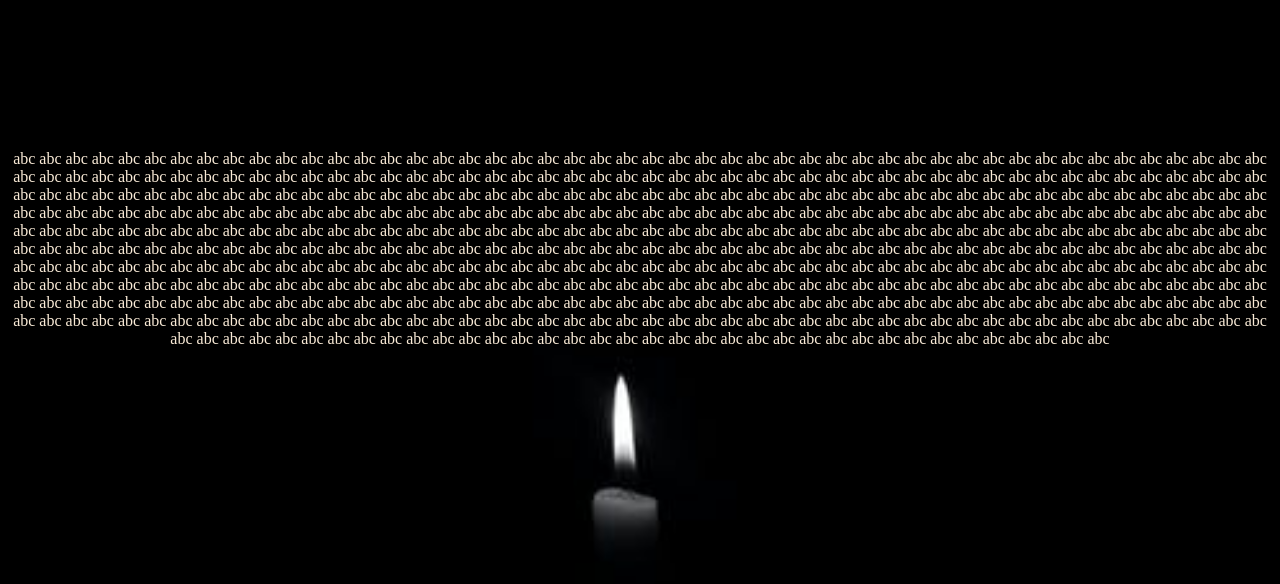
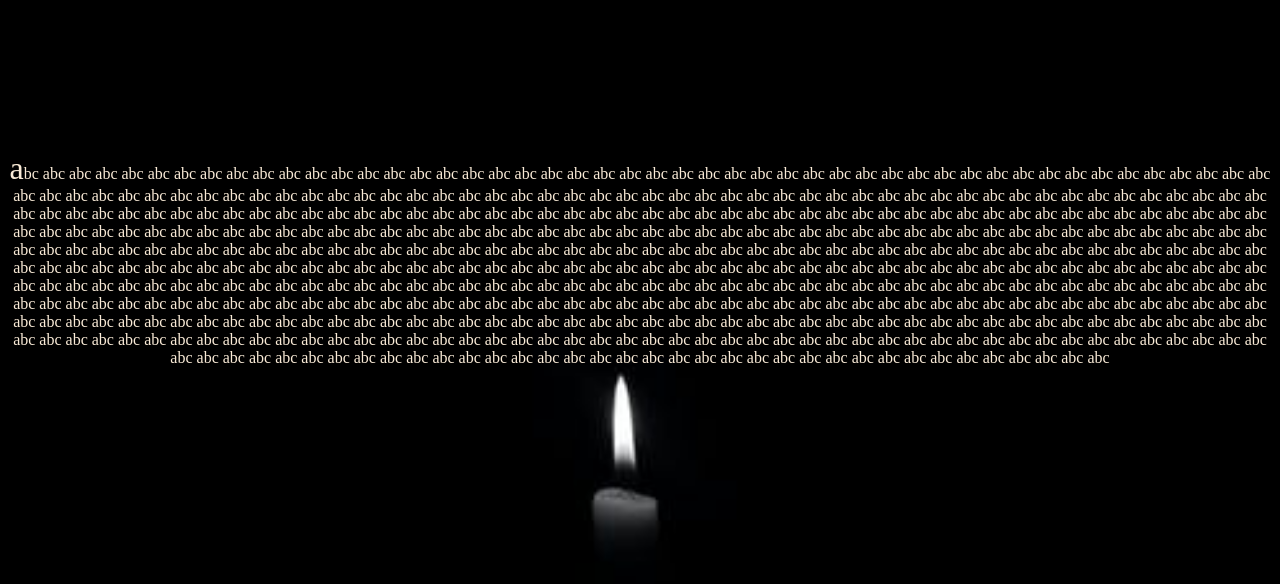
Before and after one commit to gourav6111/HTML-practice, a plain HTML site: page aboutus.html in a window 1280 px wide. Shown: the part 176-760 px from the top of the page. Drawn offline with Linux system fonts and the light colour scheme.

Commit message:
Update aboutus.html

```diff
--- a/aboutus.html
+++ b/aboutus.html
@@ -8,6 +8,12 @@
         background-repeat: no-repeat;
         background-size: cover;
       }
+      .serif {
+        font-family: "Times New Roman", Times, serif;
+      }
+      p::first-letter {
+        font-size: xx-large;
+      }
     </style>
   </head>
 
@@ -17,7 +23,10 @@
         >Here is a brief of our past...</b
       >
     </h1>
-    <p style="color: antiquewhite; text-align: center; padding-top: 50">
+    <p
+      style="color: antiquewhite; text-align: center; padding-top: 50"
+      class="serif"
+    >
       abc abc abc abc abc abc abc abc abc abc abc abc abc abc abc abc abc abc
       abc abc abc abc abc abc abc abc abc abc abc abc abc abc abc abc abc abc
       abc abc abc abc abc abc abc abc abc abc abc abc abc abc abc abc abc abc
```
